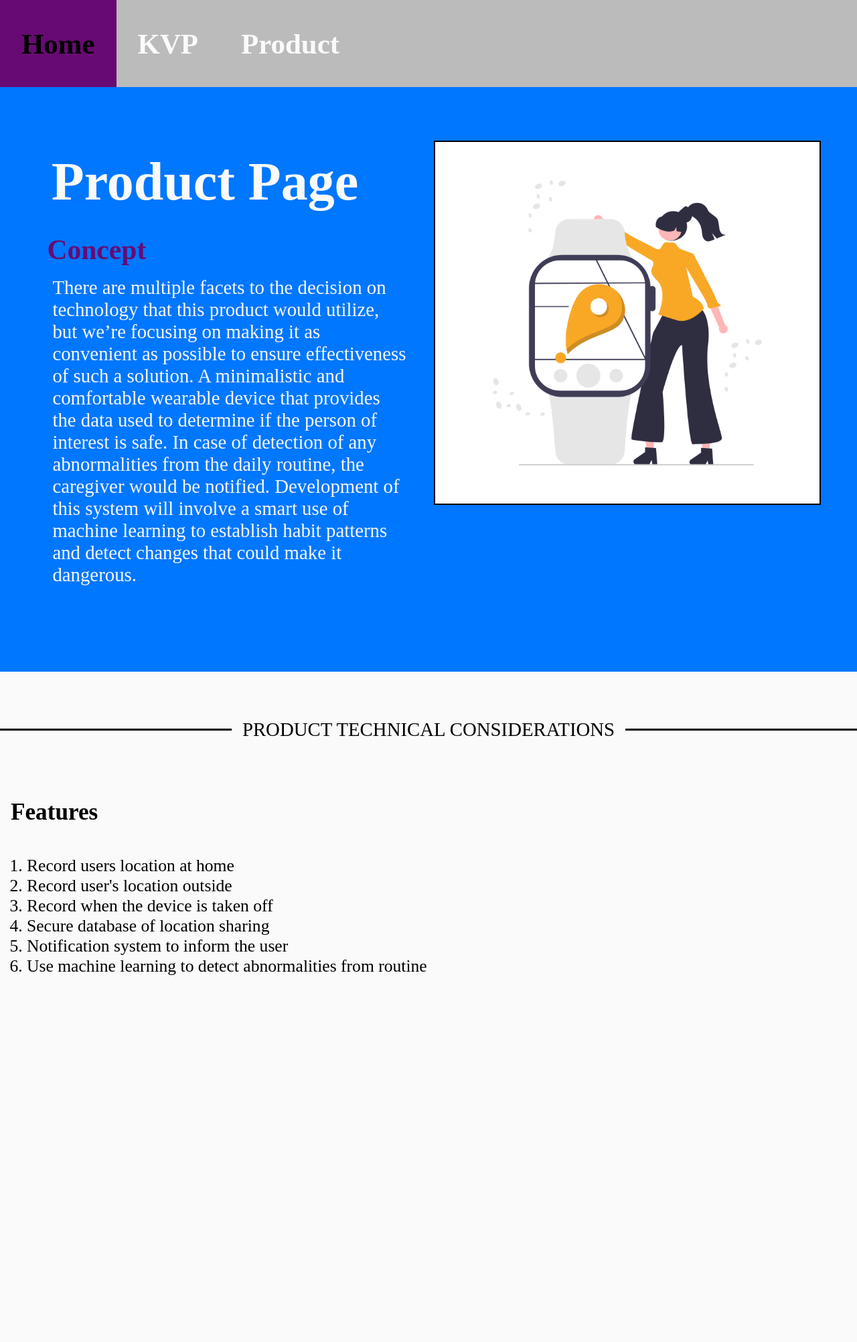
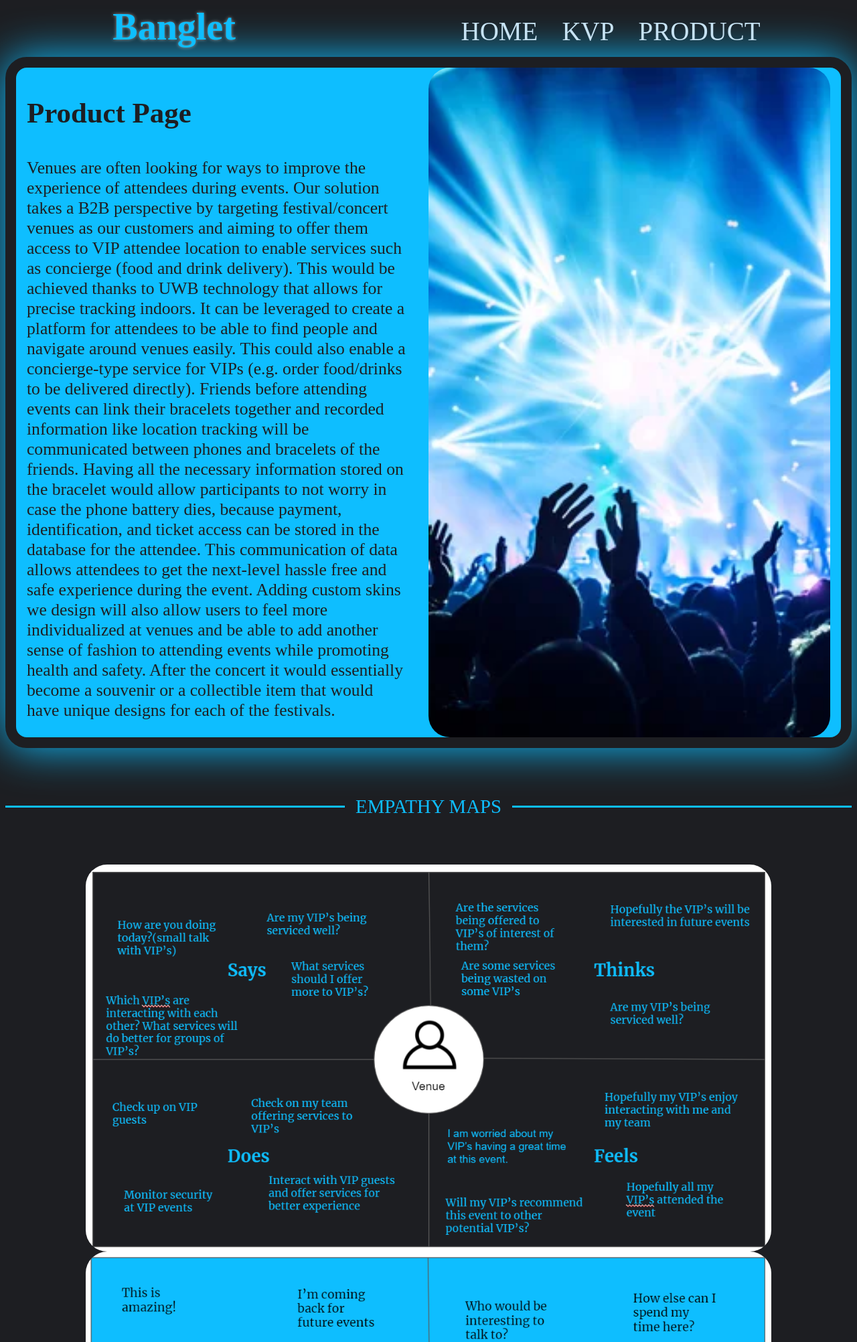
Before and after one commit to XnibereiK/docker-django-web-server, a Django app: page /product/ in a window 1280 px wide. Shown: the top 2004 px of the page at 67% size. Before the commit the page ends 1456 px from the top, so only its background shows below. Run offline with Django 4.2, Linux system fonts and the light colour scheme.

Commit message:
created CSS microframework

```diff
--- /dev/null
+++ b/core/static/css/dark-neons.css
@@ -0,0 +1,183 @@
+:root {
+  --light: #0EBEFF;
+  --dark: #1D1E22;
+  --white: #C6E2F3;
+  --black: #070B0D;
+  --margin: 1rem;
+  --base-font-size: 14pt;
+  --border-radius: 2px;
+  --rounded-radius: 4rem;
+  --padding: 0.5rem 1rem;
+  --font: Constantia;
+}
+
+body{
+  background-color: var(--dark);
+}
+
+/* text */
+a{
+  color: var(--white);
+  text-decoration: none;
+}
+p,h2,h3,h4,h5,table,ol,ul,li{
+  color: var(--white);
+}
+h1{
+  font-size: calc(1.5rem + 2.5vw);
+  vertical-align: middle;
+  color: var(--light);
+  text-shadow: 0 0 0.1em hsl(0 0% 100% / 0.5);
+}
+h2 {
+  font-size: calc(1rem + 2.5vw);
+}
+h3 {
+  font-size: calc(1rem + 2.1vw);
+}
+h4 {
+  font-size: calc(1rem + 1.5vw);
+}
+h5 {
+  font-size: calc(1rem + 1vw);
+}
+h6 {
+  font-size: calc(1rem + 0.5vw);
+}
+p {
+  font-size: calc(0.8rem + 1vw);
+}
+li {
+  font-size: calc(0.8rem + 1vw);
+}
+table {
+  table-layout: fixed;
+  border-collapse: collapse;
+  width: 100%;
+}
+table th {
+  text-align: left;
+  background: var(--dark);
+  padding: var(--padding);
+  color: var(--light);
+  border: 1px solid var(--white);
+  font-size: calc(0.8rem + 1vw);
+}
+table td {
+  margin: 0px;
+  text-align: left;
+  padding: var(--padding);
+  border: 1px solid var(--white);
+  color: var(--dark);
+  font-size: calc(0.8rem + 1vw);
+}
+table tr:nth-child(odd) {
+  background-color: var(--white);
+}
+
+table tr:nth-child(even) {
+  background-color: var(--light);
+}
+
+nav li{
+  display: inline-block;
+  position: relative;
+}
+nav a{
+  text-transform: uppercase;
+  font-size: calc(1rem + 1.8vw);
+  padding: var(--padding) var(--padding);
+}
+
+nav a:hover{
+  text-transform: uppercase;
+  text-shadow: 0 0 0.6em var(--white), 0 0 1em var(--light);
+  color: var(--light);
+}
+
+.hero p,h3{
+  color: var(--dark);
+}
+
+/* sections */
+header{
+  background-color: var(--dark);
+  display: flex;
+}
+header::after{
+  content:'';
+  clear: both;
+}
+
+footer{
+  background-color: var(--light);
+  text-align: left;
+  padding: var(--padding);
+}
+
+footer p{
+color: var(--dark);
+}
+
+/* nav{
+  width: 100%;
+} */
+
+.hero{
+  background-color: var(--light);
+  box-shadow: 0 0 4rem 0 var(--light);
+  border-radius: 2em;
+  border: 1rem  solid var(--dark);
+}
+
+.container{
+  padding: 0 1em;
+  max-width: 100rem;
+  margin: 0 auto;
+
+  /* background-color: var(--dark); */
+  /* border: 2px solid red; */
+}
+@media (min-width: 40em){
+  .flex-grid{
+    display: flex;
+    gap: 2em;
+  }
+}
+
+img {
+  display: block;
+  object-fit: cover;
+  /* max-width:60rem; */
+  /* max-height: 30rem; */
+  margin-left: auto;
+  margin-right: auto;
+  width: 100%;
+  height: auto;
+  max-width: 80vw;
+  max-height: 80vw;
+  border-radius: 2em;
+}
+
+
+/* separator */
+.separator {
+  font-size: calc(1rem + 1vw);
+  color: var(--light);
+  display: flex;
+  text-transform: uppercase;
+  align-items: center;
+  text-align: center;
+  margin: calc(2rem + 3vw) auto;
+}
+.separator::before, .separator::after {
+  content: "";
+  flex: 1;
+  border-bottom: 3px solid var(--light);
+}
+.separator::before {
+  margin-right: 1rem;
+}
+.separator::after {
+  margin-left: 1rem;
+}
--- a/core/templates/product.html
+++ b/core/templates/product.html
@@ -9,40 +9,68 @@
     <!-- Page Info -->
     <title>Banglet - Bracelet with a BANG</title>
     <meta name="author" content="Marcin Kierebinski">
-    <meta name="description" content="Banglet Concept">
+    <meta name="description" content="Banglet">
 
     {% load static %}
-    <link rel="stylesheet" type="text/css" href="{% static 'css/agile.css' %}">
+    <link rel="stylesheet" type="text/css" href="{% static 'css/dark-neons.css' %}">
   </head>
 
   <body>
-    <div class='topnav'>
-      <a href="/"><h3>Home</h3></a>
-      <a href="/kvp/"><h3>KVP</h3></a>
-      <a href="/product/"><h3>Product</h3></a>
+    <header>
+      <!-- <img src="{% static 'images/logo.png' %}" class="logo" > -->
+      <h1 class="container" >Banglet</h1>
+      <nav class="container">
+          <ul>
+              <li><a href="/">Home</a></li>
+              <li><a href="/kvp/">KVP</a></li>
+              <li><a href="/product/">Product</a></li>
+          </ul>
+      </nav>
+    </header>
+
+    <div class='container hero'>
+      <section class='flex-grid'>
+      <div>
+        <h3>Product Page</h3>
+        <p>Venues are often looking for ways to improve the experience of attendees during events. Our solution takes a B2B perspective by targeting festival/concert venues as our customers and aiming to offer them access to VIP attendee location to enable services such as concierge (food and drink delivery). This would be achieved thanks to UWB technology that allows for precise tracking indoors. It can be leveraged to create a platform for attendees to be able to find people and navigate around venues easily. This could also enable a concierge-type service for VIPs (e.g. order food/drinks to be delivered directly). Friends before attending events can link their bracelets together and recorded information like location tracking will be communicated between phones and bracelets of the friends. Having all the necessary information stored on the bracelet would allow participants to not worry in case the phone battery dies, because payment, identification, and ticket access can be stored in the database for the attendee. This communication of data allows attendees to get the next-level hassle free and safe experience during the event. Adding custom skins we design will also allow users to feel more individualized at venues and be able to add another sense of fashion to attending events while promoting health and safety. After the concert it would essentially become a souvenir or a collectible item that would have unique designs for each of the festivals.</p>
+      </div>
+      <img src="{% static 'images/concert.jpg' %}">
+      </section>
     </div>
-      <div class='hero'>
-        <section class='responsive_grid'>
-        <div>
-          <h1>Product Page</h1>
-          <h3>Concept</h3>
-          <p>There are multiple facets to the decision on technology that this product would utilize, but we’re focusing on making it as convenient as possible to ensure effectiveness of such a solution. A minimalistic and comfortable wearable device that provides the data used to determine if the person of interest is safe. In case of detection of any abnormalities from the daily routine, the caregiver would be notified. Development of this system will involve a smart use of machine learning to establish habit patterns and detect changes that could make it dangerous. </p>
-        </div>
-        <img src="{% static 'images/undraw_Smartwatch_re_59lx.png' %}">
-         </section>
-      <section>
-      </div>
-        <div class='separator'>Product Technical Considerations</div>
-        <h4 class=''> Features </h4>
+    <div class='separator'>Empathy Maps</div>
+    <div class='container'>
+      <img src="{% static 'images/customer_empathy_map.png' %}">
+      <img src="{% static 'images/user_empathy_map.png' %}">
+    </div>
+
+    <div class='separator'>Product Technical Considerations</div>
+      <div class='container'>
+      <p>We will be using UWB technology as well as bluetooth (BLE for communication with users phone, UWB can be set up with beacons around the venue and you can tell with .1m precision where the person is, much better than GPS performance-wise)</p>
+        <h4> Features </h4>
         <ol>
-          <li> Record users location at home </li>
-          <li> Record user's location outside </li>
-          <li> Record when the device is taken off </li>
-          <li> Secure database of location sharing </li>
-          <li> Notification system to inform the user </li>
-          <li> Use machine learning to detect abnormalities from routine </li>
+          <li> Track user location
+            <ol style="list-style-type: lower-alpha;">
+                <li>Offering the concierge/food delivery service to VIP customers</li>
+                <li>Integrated with the indoors map (possibly)</li>
+                <li>Can be used to gather friends together if some are lost or want to regroup</li>
+                </ol>
+          </li>
+          <li> Hands-free experience
+            <ol style="list-style-type: lower-alpha;">
+                <li>ID for purchases</li>
+                <li>Ticket info for access to restricted sections</li>
+                <li>Payment info</li>
+            </ol>
+          </li>
+          <li> Skins can be added to bracelets as an accessory to make the bracelet aesthetically interesting </li>
         </ol>
         </section>
-
+      </div>
+      <br><br>
+    <div class='container'>
+    <footer>
+        <p>2022 by Marcin Kierebinski</p>
+    </footer>
+    </div>
   </body>
 </html>
```
Also changed, not shown: core/static/css/neons.css (added, +178 -0 lines), core/templates/index.html (+51 -25 lines), core/templates/kvp.html (+30 -21 lines), core/static/images/KVP.png, core/static/images/concert.jpg (added), core/static/images/customer_empathy_map.png (added), core/static/images/idea.png (added), core/static/images/logo.png (added), core/static/images/smartwatch_app.png (added), core/static/images/undraw_Smartwatch_re_59lx.png (deleted), core/static/images/undraw_watch_application_uhc9.png (deleted), core/static/images/user_empathy_map.png (added).
